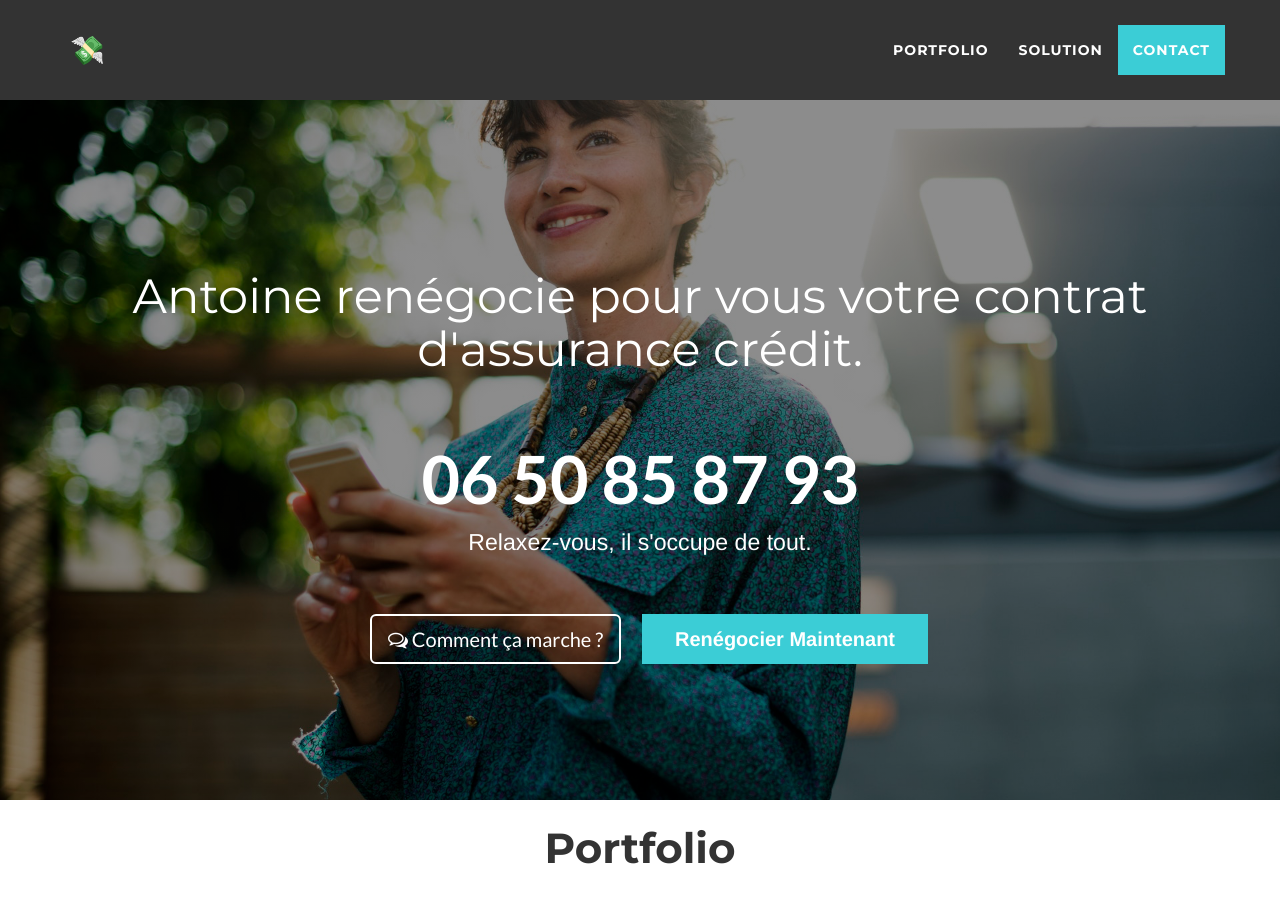
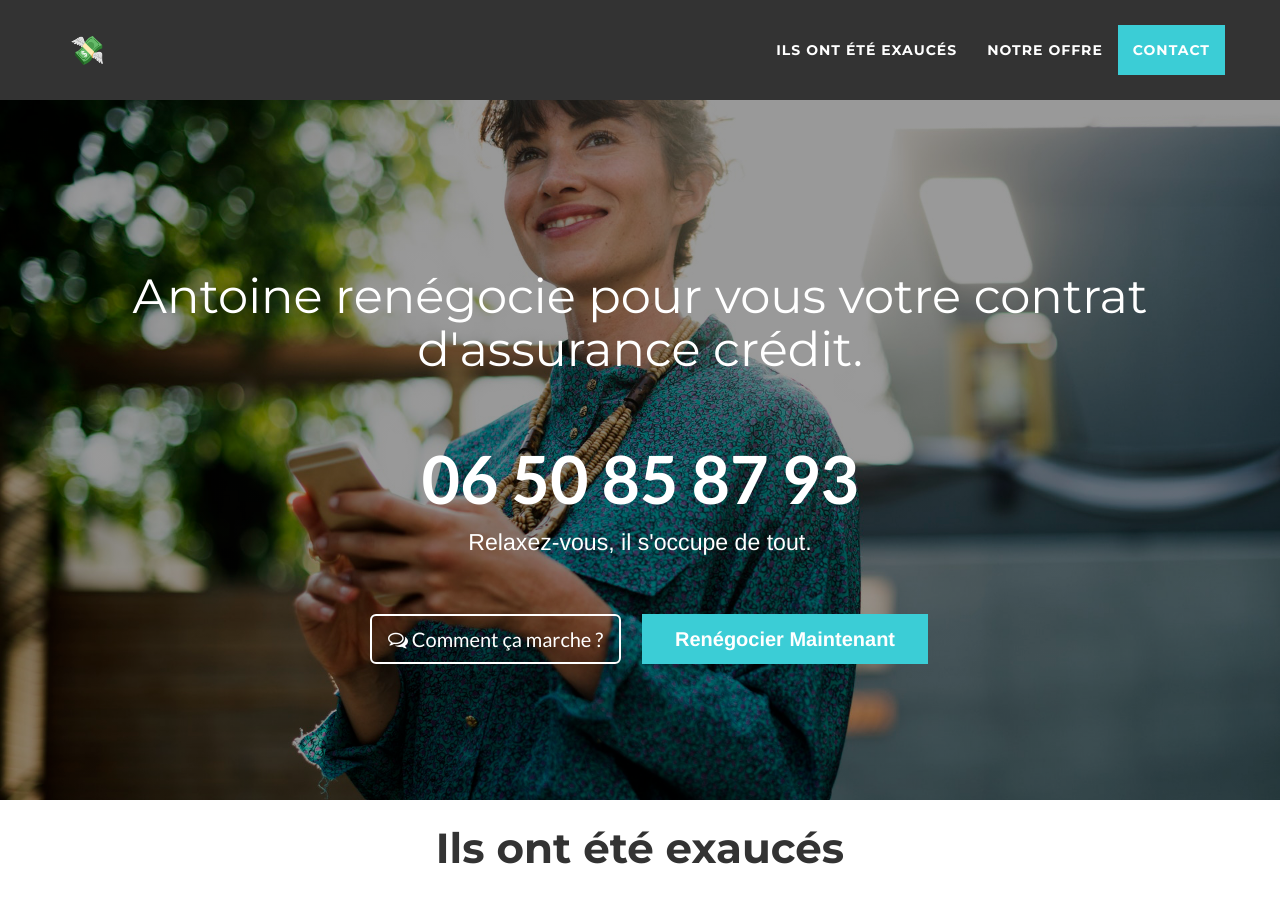
Before and after one commit to apollinesentucq/assistance-credit_v2, a website: page index.html in a window 1280 px wide. Shown: the top 923 px of the page. Drawn offline with nearby package versions, Linux system fonts and the light colour scheme; a script that the page names is missing.

Commit message:
titles changed on navbar

```diff
--- a/css/freelancer.css
+++ b/css/freelancer.css
@@ -70,7 +70,7 @@ header {
   text-align: center;
   // background: #3BCDD6;
   color: white;
-  background-image: linear-gradient(rgba(0,0,0,0.45), rgba(0,0,0,0.45)), url("../img/cover.jpg");
+  background-image: linear-gradient(rgba(0,0,0,0.4), rgba(0,0,0,0.4)), url("../img/cover.jpg");
   background-size: cover;
   height: 800px;
 }
--- a/index.html
+++ b/index.html
@@ -52,10 +52,10 @@
                         <a href="#page-top"></a>
                     </li>
                     <li class="page-scroll">
-                        <a href="#portfolio">Portfolio</a>
+                        <a href="#portfolio">Ils ont été exaucés</a>
                     </li>
                     <li class="page-scroll">
-                        <a href="#Solution">Solution</a>
+                        <a href="#Solution">Notre Offre</a>
                     </li>
                     <li class="page-scroll">
                         <a href="#contact">Contact</a>
@@ -87,7 +87,7 @@
                       </a>
                       </div>
                       <div class="col-lg-4 col-lg-offset-2" style="margin-top: 20px;margin-left: 50px;;">
-                      <a class="typeform-share button" href="https://apolline4.typeform.com/to/NZwsSL" data-mode="popup" style="display:inline-block;text-decoration:none;background-color:#3bcdd6;color:white;cursor:pointer;font-family:Helvetica,Arial,sans-serif;font-size:20px;line-height:50px;text-align:center;margin:0;height:50px;padding:0px 33px;border-radius:0px;max-width:100%;white-space:nowrap;overflow:hidden;text-overflow:ellipsis;font-weight:bold;-webkit-font-smoothing:antialiased;-moz-osx-font-smoothing:grayscale;" target="_blank">Renégocier Maintenant </a> <script> (function() { var qs,js,q,s,d=document, gi=d.getElementById, ce=d.createElement, gt=d.getElementsByTagName, id="typef_orm_share", b="https://embed.typeform.com/"; if(!gi.call(d,id)){ js=ce.call(d,"script"); js.id=id; js.src=b+"embed.js"; q=gt.call(d,"script")[0]; q.parentNode.insertBefore(js,q) } })() </script>
+                      <a class="typeform-share button" href="https://apolline4.typeform.com/to/NZwsSL" data-mode="popup" style="display:inline-block;text-decoration:none;background-color:#3bcdd6;color:white;cursor:pointer;font-family:Helvetica,Arial,sans-serif;font-size:20px;line-height:50px;text-align:center;margin:0;height:50px;padding:0px 33px;border-radius:0px;max-width:100%;white-space:nowrap;overflow:hidden;text-overflow:ellipsis;font-weight:bold;-webkit-font-smoothing:antialiased;-moz-osx-font-smoothing:grayscale;" target="_blank">Renégocier Maintenant</a> <script> (function() { var qs,js,q,s,d=document, gi=d.getElementById, ce=d.createElement, gt=d.getElementsByTagName, id="typef_orm_share", b="https://embed.typeform.com/"; if(!gi.call(d,id)){ js=ce.call(d,"script"); js.id=id; js.src=b+"embed.js"; q=gt.call(d,"script")[0]; q.parentNode.insertBefore(js,q) } })() </script>
                       </div>
                     </div>
                 </div>
@@ -100,7 +100,7 @@
         <div class="container">
             <div class="row">
                 <div class="col-lg-12 text-center">
-                    <h2>Portfolio</h2>
+                    <h2>Ils ont été exaucés</h2>
                     <hr class="star-primary">
                 </div>
             </div>
@@ -183,7 +183,7 @@
         <div class="container">
             <div class="row">
                 <div class="col-lg-12 text-center">
-                    <h2>Solution</h2>
+                    <h2>Notre Offre</h2>
                     <hr class="star-light">
                 </div>
             </div>
```
Also changed, not shown: css/freelancer.min.css.
